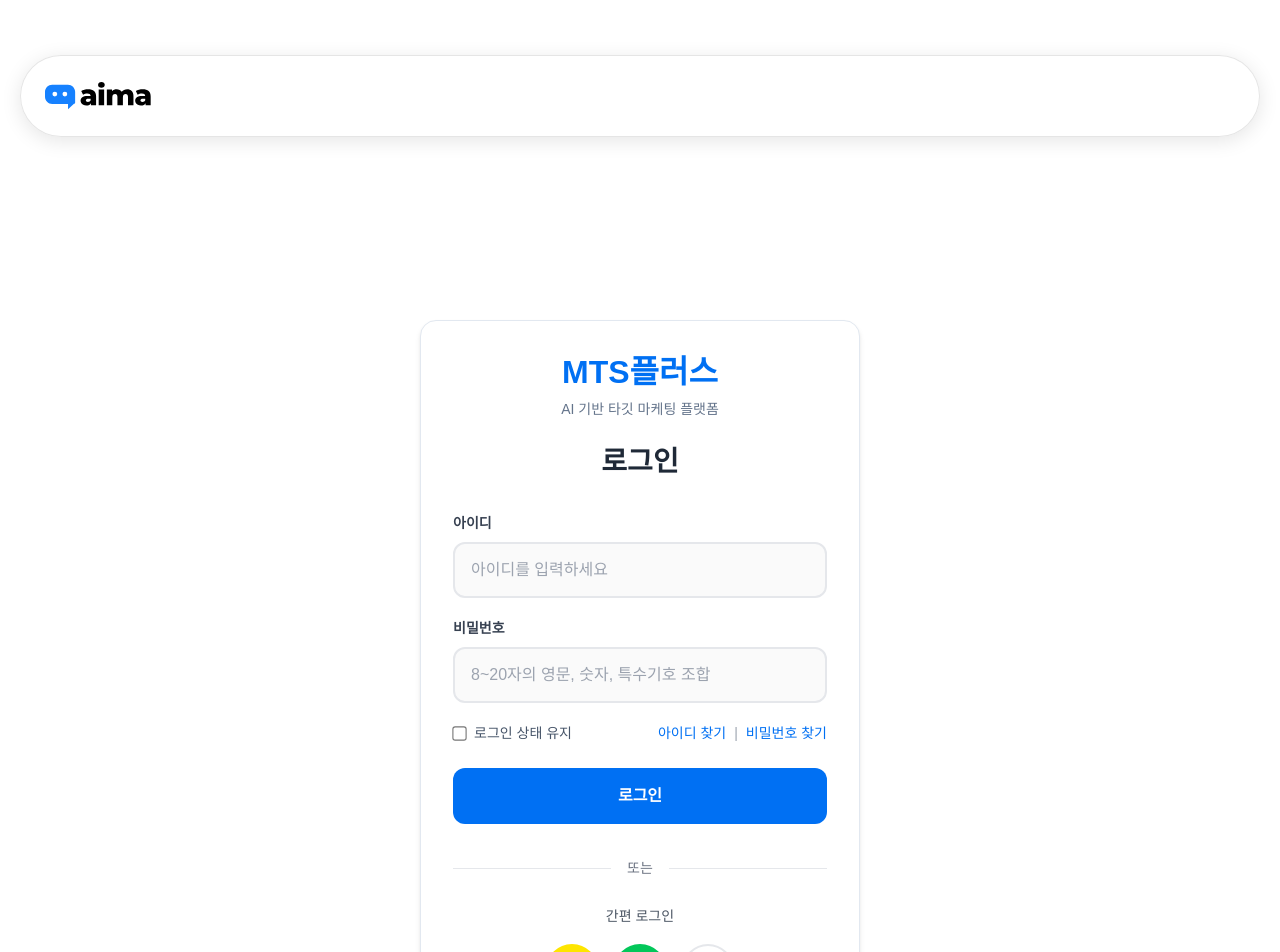
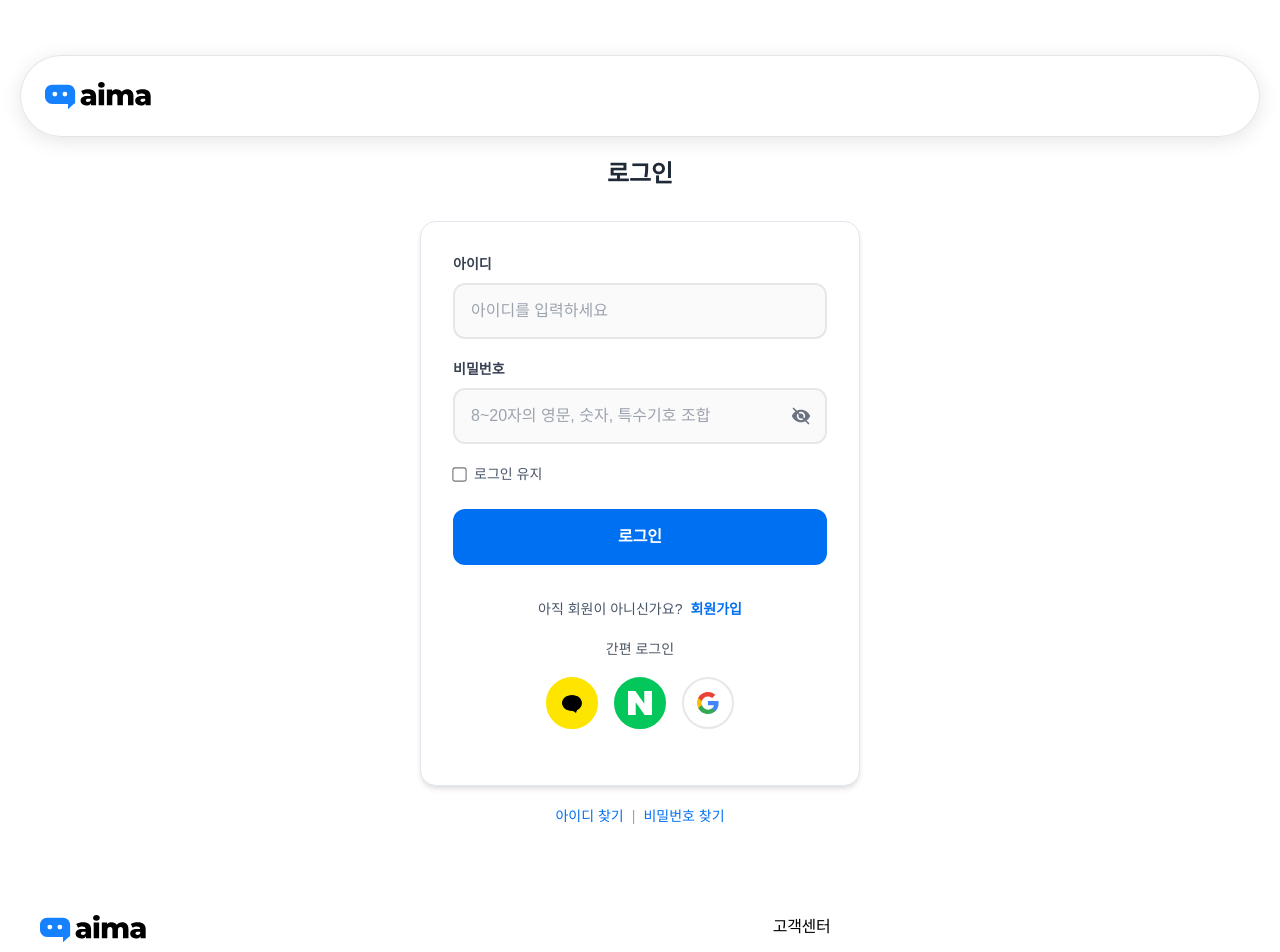
Before and after one commit to mtscoaima/aima, a Next.js app: page /login in a window 1280 px wide. Shown: the top 952 px of the page. Built offline with nearby package versions, Linux system fonts and the light colour scheme.

Commit message:
fix: 로그인 페이지 수정사항 반영

```diff
--- a/src/app/login/login.module.css
+++ b/src/app/login/login.module.css
@@ -4,7 +4,6 @@
   align-items: center;
   justify-content: center;
   padding: 20px;
-  padding-top: max(140px, calc(100vh * 0.15)); /* 동적 상단 여백 */
   z-index: 1;
   position: relative;
 }
@@ -12,6 +11,19 @@
 .loginWrapper {
   width: 100%;
   max-width: 440px;
+}
+
+/* 헤더 */
+.header {
+  text-align: center;
+  margin-bottom: 32px;
+}
+
+.title {
+  font-size: 24px;
+  font-weight: 700;
+  color: #1f2937;
+  margin: 0;
 }
 
 .loginCard {
@@ -94,6 +106,45 @@
   color: #9ca3af;
 }
 
+.passwordInputWrapper {
+  position: relative;
+  display: flex;
+  align-items: center;
+}
+
+.passwordInputWrapper .formInput {
+  padding-right: 50px;
+}
+
+.passwordToggleBtn {
+  position: absolute;
+  right: 12px;
+  background: none;
+  border: none;
+  cursor: pointer;
+  color: #6b7280;
+  padding: 4px;
+  display: flex;
+  align-items: center;
+  justify-content: center;
+  border-radius: 4px;
+  transition: color 0.2s ease, background-color 0.2s ease;
+}
+
+.passwordToggleBtn:hover {
+  color: #0070f3;
+  background-color: rgba(0, 112, 243, 0.05);
+}
+
+.passwordToggleBtn:disabled {
+  cursor: not-allowed;
+  color: #9ca3af;
+}
+
+.passwordToggleBtn svg {
+  flex-shrink: 0;
+}
+
 .formOptions {
   display: flex;
   justify-content: space-between;
@@ -133,6 +184,15 @@
   display: flex;
   align-items: center;
   gap: 8px;
+}
+
+.findLinksExternal {
+  display: flex;
+  align-items: center;
+  justify-content: center;
+  gap: 8px;
+  margin-top: 20px;
+  text-align: center;
 }
 
 .linkSeparator {
@@ -189,8 +249,6 @@
 
 .signupLink {
   text-align: center;
-  padding-top: 24px;
-  border-top: 1px solid #e5e7eb;
 }
 
 .signupLink span {
@@ -324,7 +382,6 @@
   .loginContainer {
     min-height: calc(100vh - 100px);
     padding: 16px;
-    padding-top: 120px; /* 모바일에서 줄어든 navigation 높이 + 여백 */
   }
 
   .loginCard {
@@ -338,13 +395,16 @@
   .loginTitle {
     font-size: 24px;
   }
+
+  .title {
+    font-size: 20px;
+  }
 }
 
 @media (max-width: 480px) {
   .loginContainer {
     min-height: calc(100vh - 80px);
     padding: 12px;
-    padding-top: 100px;
   }
 
   .loginCard {
@@ -359,6 +419,10 @@
     font-size: 20px;
   }
 
+  .title {
+    font-size: 18px;
+  }
+
   .formInput {
     padding: 12px 14px;
     font-size: 15px;
@@ -367,6 +431,10 @@
   .loginButton {
     padding: 14px;
     font-size: 15px;
+  }
+
+  .findLinksExternal {
+    margin-top: 16px;
   }
 }
 
@@ -438,14 +506,12 @@
 /* 확대 시에도 안정적인 레이아웃 */
 @media (min-width: 1200px) {
   .loginContainer {
-    padding-top: 160px;
   }
 }
 
 /* 높이가 작은 화면에서의 최적화 */
 @media (max-height: 700px) {
   .loginContainer {
-    padding-top: max(120px, calc(100vh * 0.18)); /* 높이 비례 증가 */
     min-height: calc(100vh - 100px);
   }
 
@@ -457,7 +523,6 @@
 
 @media (max-height: 600px) {
   .loginContainer {
-    padding-top: max(100px, calc(100vh * 0.2)); /* 더 큰 비율 */
     min-height: calc(100vh - 80px);
   }
 
@@ -477,7 +542,6 @@
 
 @media (max-height: 500px) {
   .loginContainer {
-    padding-top: max(80px, calc(100vh * 0.22)); /* 최대 비율 */
     min-height: calc(100vh - 60px);
   }
 
@@ -507,7 +571,6 @@
 
 @media (max-height: 400px) {
   .loginContainer {
-    padding-top: max(60px, calc(100vh * 0.25)); /* 극소 높이 대응 */
     min-height: calc(100vh - 40px);
   }
 
@@ -550,7 +613,6 @@
 /* 가로 화면 모드에서 높이 최적화 */
 @media (orientation: landscape) and (max-height: 500px) {
   .loginContainer {
-    padding-top: max(50px, calc(100vh * 0.15));
     padding-bottom: 20px;
     min-height: auto;
   }
@@ -588,9 +650,7 @@
     margin-bottom: 10px;
   }
 
-  .signupLink {
-    padding-top: 10px;
-  }
+
 }
 
 /* 터치 디바이스 최적화 */
@@ -616,7 +676,6 @@
   .loginContainer {
     min-height: calc(100vh - 60px);
     padding: 8px;
-    padding-top: max(80px, calc(100vh * 0.2)); /* 동적 상단 여백 */
   }
 
   .loginCard {
@@ -642,8 +701,10 @@
     font-size: 14px;
   }
 
-  .signupLink {
-    padding-top: 16px;
+
+
+  .findLinksExternal {
+    margin-top: 14px;
   }
 }
 
@@ -651,7 +712,6 @@
 @media (max-width: 280px) {
   .loginContainer {
     padding: 4px;
-    padding-top: max(60px, calc(100vh * 0.15));
   }
 
   .loginCard {
@@ -677,15 +737,16 @@
     font-size: 13px;
   }
 
-  .signupLink {
-    padding-top: 12px;
+
+
+  .findLinksExternal {
+    margin-top: 12px;
   }
 }
 
 /* 화면 확대/축소 대응 강화 */
 @media (min-zoom: 150%) {
   .loginContainer {
-    padding-top: max(100px, calc(100vh * 0.15));
     min-height: calc(100vh - 80px);
   }
 
@@ -696,7 +757,6 @@
 
 @media (min-zoom: 200%) {
   .loginContainer {
-    padding-top: max(80px, calc(100vh * 0.15));
     min-height: calc(100vh - 60px);
   }
 
@@ -723,7 +783,6 @@
 /* 화면 비율에 따른 최적화 */
 @media (max-aspect-ratio: 1/2) {
   .loginContainer {
-    padding-top: max(60px, calc(100vh * 0.15));
     padding-bottom: 20px;
   }
 
@@ -744,7 +803,6 @@
 @media (max-width: 1024px) {
   .loginContainer {
     padding: 15px;
-    padding-top: max(120px, calc(100vh * 0.12));
   }
 
   .loginCard {
@@ -763,7 +821,6 @@
 
 @media (max-width: 900px) {
   .loginContainer {
-    padding-top: max(110px, calc(100vh * 0.1));
   }
 
   .loginCard {
@@ -794,7 +851,6 @@
 @media (max-width: 320px) {
   .loginContainer {
     padding: 8px;
-    padding-top: max(100px, calc(100vh * 0.08));
   }
 
   .loginCard {
@@ -822,9 +878,7 @@
   }
 
   .formOptions {
-    flex-direction: column;
-    align-items: flex-start;
-    gap: 12px;
+    justify-content: flex-start;
   }
 
   .checkboxText,
@@ -836,12 +890,15 @@
   .signupButton {
     font-size: 13px;
   }
+
+  .findLinksExternal {
+    margin-top: 16px;
+  }
 }
 
 /* 가로 모드 최적화 */
 @media (max-width: 900px) and (orientation: landscape) {
   .loginContainer {
-    padding-top: 80px;
     min-height: calc(100vh - 80px);
   }
 
@@ -889,6 +946,18 @@
     display: flex;
     align-items: center;
   }
+
+  .findLinksExternal .forgotLink {
+    min-height: 44px;
+    display: flex;
+    align-items: center;
+  }
+
+  .passwordToggleBtn {
+    min-width: 44px;
+    min-height: 44px;
+    padding: 8px;
+  }
 }
 
 /* 터치 디바이스에서 SNS 버튼 최적화 */
@@ -904,10 +973,28 @@
   }
 }
 
+/* 작은 화면에서 비밀번호 버튼 최적화 */
+@media (max-width: 480px) {
+  .passwordInputWrapper .formInput {
+    padding-right: 40px;
+  }
+
+  .passwordToggleBtn {
+    right: 8px;
+    min-width: 28px;
+    min-height: 28px;
+    padding: 4px;
+  }
+
+  .passwordToggleBtn svg {
+    width: 16px;
+    height: 16px;
+  }
+}
+
 /* 고해상도 디스플레이 */
 @media (min-width: 1400px) {
   .loginContainer {
-    padding-top: max(160px, calc(100vh * 0.18));
   }
 
   .loginCard {
@@ -932,4 +1019,13 @@
     padding: 18px;
     font-size: 17px;
   }
+
+  .passwordInputWrapper .formInput {
+    padding-right: 60px;
+  }
+
+  .passwordToggleBtn {
+    right: 14px;
+    padding: 6px;
+  }
 }
--- a/src/app/login/page.tsx
+++ b/src/app/login/page.tsx
@@ -45,8 +45,9 @@ export default function LoginPage() {
     password: "",
     rememberMe: false,
   });
+  const [showPassword, setShowPassword] = useState(false);
 
-  const { login, isLoading, error, isAuthenticated } = useAuth();
+  const { login, isLoading, error, isAuthenticated, user } = useAuth();
   const router = useRouter();
 
   // 카카오 SDK 초기화
@@ -116,12 +117,18 @@ export default function LoginPage() {
     };
   }, []);
 
-  // 이미 로그인된 사용자는 루트 페이지로 리다이렉트
+  // 이미 로그인된 사용자는 대시보드로 리다이렉트
   useEffect(() => {
-    if (isAuthenticated) {
-      router.replace("/");
+    if (isAuthenticated && user) {
+      if (user.role === "ADMIN") {
+        router.replace("/admin/user-management");
+      } else if (user.role === "SALESPERSON") {
+        router.replace("/salesperson/referrals");
+      } else {
+        router.replace("/my-site/advertiser/dashboard");
       }
-  }, [isAuthenticated, router]);
+    }
+  }, [isAuthenticated, user, router]);
 
   // 로그인된 사용자에게는 로딩 화면 표시
   if (isAuthenticated) {
@@ -129,14 +136,9 @@ export default function LoginPage() {
       <div className={styles.loginContainer}>
         <div className={styles.loginWrapper}>
           <div className={styles.loginCard}>
-            <div className={styles.loginHeader}>
-              <div className={styles.logoSection}>
-                <h1 className={styles.logoText}>MTS플러스</h1>
-                <p className={styles.subtitle}>AI 기반 타깃 마케팅 플랫폼</p>
-              </div>
-            </div>
+
             <div style={{ textAlign: "center", padding: "2rem" }}>
-              <p>이미 로그인되어 있습니다. 메인 페이지로 이동합니다...</p>
+              <p>이미 로그인되어 있습니다. 대시보드로 이동합니다...</p>
             </div>
           </div>
         </div>
@@ -152,17 +154,27 @@ export default function LoginPage() {
     }));
   };
 
+  const togglePasswordVisibility = () => {
+    setShowPassword(!showPassword);
+  };
+
   const handleSubmit = async (e: React.FormEvent) => {
     e.preventDefault();
 
     try {
-      await login({
+      const userData = await login({
         username: formData.username,
         password: formData.password,
       });
 
-      // 로그인 성공 시 메인 페이지로 이동
-      router.push("/");
+      // 로그인 성공 시 사용자 역할에 따라 대시보드로 이동
+      if (userData.role === "ADMIN") {
+        router.push("/admin/user-management");
+      } else if (userData.role === "SALESPERSON") {
+        router.push("/salesperson/referrals");
+      } else {
+        router.push("/my-site/advertiser/dashboard");
+      }
     } catch (err) {
       // 에러는 AuthContext에서 처리됨
       console.error("로그인 실패:", err);
@@ -291,8 +303,15 @@ export default function LoginPage() {
           const { tokenManager } = await import("@/lib/api");
           tokenManager.setTokens(data.accessToken, data.refreshToken);
 
-          // 페이지 새로고침으로 인증 상태 업데이트
-          window.location.href = "/";
+          // 사용자 역할에 따라 적절한 페이지로 리다이렉트
+          const userRole = data.user?.role;
+          if (userRole === "ADMIN") {
+            window.location.href = "/admin/user-management";
+          } else if (userRole === "SALESPERSON") {
+            window.location.href = "/salesperson/referrals";
+          } else {
+            window.location.href = "/my-site/advertiser/dashboard";
+          }
         }
       } else {
         console.error("❌ 카카오 로그인 API 오류:", data);
@@ -423,8 +442,15 @@ export default function LoginPage() {
           const { tokenManager } = await import("@/lib/api");
           tokenManager.setTokens(data.accessToken, data.refreshToken);
 
-          // 페이지 새로고침으로 인증 상태 업데이트
-          window.location.href = "/";
+          // 사용자 역할에 따라 적절한 페이지로 리다이렉트
+          const userRole = data.user?.role;
+          if (userRole === "ADMIN") {
+            window.location.href = "/admin/user-management";
+          } else if (userRole === "SALESPERSON") {
+            window.location.href = "/salesperson/referrals";
+          } else {
+            window.location.href = "/my-site/advertiser/dashboard";
+          }
         }
       } else {
         console.error("❌ [네이버 로그인] API 오류:", data);
@@ -539,8 +565,15 @@ export default function LoginPage() {
           const { tokenManager } = await import("@/lib/api");
           tokenManager.setTokens(data.accessToken, data.refreshToken);
 
-          // 페이지 새로고침으로 인증 상태 업데이트
-          window.location.href = "/";
+          // 사용자 역할에 따라 적절한 페이지로 리다이렉트
+          const userRole = data.user?.role;
+          if (userRole === "ADMIN") {
+            window.location.href = "/admin/user-management";
+          } else if (userRole === "SALESPERSON") {
+            window.location.href = "/salesperson/referrals";
+          } else {
+            window.location.href = "/my-site/advertiser/dashboard";
+          }
         }
       } else {
         console.error("🔴 구글 로그인 API 오류:", data);
@@ -559,15 +592,13 @@ export default function LoginPage() {
   return (
     <div className={styles.loginContainer}>
       <div className={styles.loginWrapper}>
+        {/* 헤더 */}
+        <div className={styles.header}>
+          <h1 className={styles.title}>로그인</h1>
+        </div>
+
         <div className={styles.loginCard}>
-          {/* 로고 및 제목 */}
-          <div className={styles.loginHeader}>
-            <div className={styles.logoSection}>
-              <h1 className={styles.logoText}>MTS플러스</h1>
-              <p className={styles.subtitle}>AI 기반 타깃 마케팅 플랫폼</p>
-            </div>
-            <h2 className={styles.loginTitle}>로그인</h2>
-          </div>
+
 
           {/* 에러 메시지 */}
           {error && <div className={styles.errorMessage}>{error}</div>}
@@ -595,8 +626,9 @@ export default function LoginPage() {
               <label htmlFor="password" className={styles.formLabel}>
                 비밀번호
               </label>
+              <div className={styles.passwordInputWrapper}>
                 <input
-                type="password"
+                  type={showPassword ? "text" : "password"}
                   id="password"
                   name="password"
                   value={formData.password}
@@ -606,6 +638,43 @@ export default function LoginPage() {
                   required
                   disabled={isLoading}
                 />
+                <button
+                  type="button"
+                  onClick={togglePasswordVisibility}
+                  className={styles.passwordToggleBtn}
+                  disabled={isLoading}
+                >
+                  <svg
+                    width="20"
+                    height="20"
+                    viewBox="0 0 24 24"
+                    fill="none"
+                    xmlns="http://www.w3.org/2000/svg"
+                  >
+                    {showPassword ? (
+                      <>
+                        <path
+                          d="M12 4.5C7 4.5 2.73 7.61 1 12c1.73 4.39 6 7.5 11 7.5s9.27-3.11 11-7.5c-1.73-4.39-6-7.5-11-7.5zM12 17c-2.76 0-5-2.24-5-5s2.24-5 5-5 5 2.24 5 5-2.24 5-5 5zm0-8c-1.66 0-3 1.34-3 3s1.34 3 3 3 3-1.34 3-3-1.34-3-3-3z"
+                          fill="currentColor"
+                        />
+                      </>
+                    ) : (
+                      <>
+                        <path
+                          d="M12 4.5C7 4.5 2.73 7.61 1 12c1.73 4.39 6 7.5 11 7.5s9.27-3.11 11-7.5c-1.73-4.39-6-7.5-11-7.5zM12 17c-2.76 0-5-2.24-5-5s2.24-5 5-5 5 2.24 5 5-2.24 5-5 5zm0-8c-1.66 0-3 1.34-3 3s1.34 3 3 3 3-1.34 3-3-1.34-3-3-3z"
+                          fill="currentColor"
+                        />
+                        <path
+                          d="M3 3L21 21"
+                          stroke="currentColor"
+                          strokeWidth="2"
+                          strokeLinecap="round"
+                        />
+                      </>
+                    )}
+                  </svg>
+                </button>
+              </div>
             </div>
 
             <div className={styles.formOptions}>
@@ -618,17 +687,8 @@ export default function LoginPage() {
                   className={styles.checkboxInput}
                   disabled={isLoading}
                 />
-                <span className={styles.checkboxText}>로그인 상태 유지</span>
+                <span className={styles.checkboxText}>로그인 유지</span>
               </label>
-              <div className={styles.findLinks}>
-                <Link href="/auth/find-username" className={styles.forgotLink}>
-                  아이디 찾기
-                </Link>
-                <span className={styles.linkSeparator}>|</span>
-                <Link href="/auth/find-password" className={styles.forgotLink}>
-                  비밀번호 찾기
-                </Link>
-              </div>
             </div>
 
             <button
@@ -639,12 +699,16 @@ export default function LoginPage() {
               {isLoading ? "로그인 중..." : "로그인"}
             </button>
           </form>
-
+ {/* 회원가입 링크 */}
+ <div className={styles.signupLink}>
+            <span>아직 회원이 아니신가요?</span>
+            <Link href="/signup" className={styles.signupButton}>
+              회원가입
+            </Link>
+          </div>
           {/* SNS 로그인 섹션 */}
           <div className={styles.snsLoginSection}>
-            <div className={styles.divider}>
-              <span className={styles.dividerText}>또는</span>
-            </div>
+
 
             <div className={styles.socialLoginHeader}>
               <span className={styles.socialLoginText}>간편 로그인</span>
@@ -707,13 +771,18 @@ export default function LoginPage() {
             </div>
           </div>
 
-          {/* 회원가입 링크 */}
-          <div className={styles.signupLink}>
-            <span>아직 계정이 없으신가요?</span>
-            <Link href="/signup" className={styles.signupButton}>
-              회원가입
+
+        </div>
+
+        {/* 아이디/비밀번호 찾기 링크 - modal 외부 */}
+        <div className={styles.findLinksExternal}>
+          <Link href="/auth/find-username" className={styles.forgotLink}>
+            아이디 찾기
           </Link>
-          </div>
+          <span className={styles.linkSeparator}>|</span>
+          <Link href="/auth/find-password" className={styles.forgotLink}>
+            비밀번호 찾기
+          </Link>
         </div>
       </div>
     </div>
--- a/src/app/signup/page.tsx
+++ b/src/app/signup/page.tsx
@@ -72,15 +72,21 @@ export default function SignupPage() {
   const [currentTermsType, setCurrentTermsType] =
     useState<TermsType>("service");
 
-  const { isLoading, isAuthenticated } = useAuth();
+  const { isLoading, isAuthenticated, user } = useAuth();
   const router = useRouter();
 
-  // 이미 로그인된 사용자는 루트 페이지로 리다이렉트
+  // 이미 로그인된 사용자는 대시보드로 리다이렉트
   useEffect(() => {
-    if (isAuthenticated) {
-      router.replace("/");
+    if (isAuthenticated && user) {
+      if (user.role === "ADMIN") {
+        router.replace("/admin/user-management");
+      } else if (user.role === "SALESPERSON") {
+        router.replace("/salesperson/referrals");
+      } else {
+        router.replace("/my-site/advertiser/dashboard");
+      }
     }
-  }, [isAuthenticated, router]);
+  }, [isAuthenticated, user, router]);
 
   // URL에서 social 파라미터와 socialUserId 확인
   useEffect(() => {
@@ -311,7 +317,7 @@ export default function SignupPage() {
               </div>
             </div>
             <div style={{ textAlign: "center", padding: "2rem" }}>
-              <p>이미 로그인되어 있습니다. 메인 페이지로 이동합니다...</p>
+              <p>이미 로그인되어 있습니다. 대시보드로 이동합니다...</p>
             </div>
           </div>
         </div>
--- a/src/contexts/AuthContext.tsx
+++ b/src/contexts/AuthContext.tsx
@@ -39,7 +39,7 @@ interface AuthContextType {
   user: User | null;
   isLoading: boolean;
   isAuthenticated: boolean;
-  login: (loginData: LoginRequest) => Promise<void>;
+  login: (loginData: LoginRequest) => Promise<User>;
   signup: (signupData: SignupRequest) => Promise<void>;
   logout: () => void;
   error: string | null;
@@ -231,6 +231,9 @@ export function AuthProvider({ children }: { children: ReactNode }) {
 
       // 사용자 정보 설정 (캐시도 함께 업데이트)
       updateUser(response.user);
+
+      // 사용자 정보 반환 (리다이렉트에 사용)
+      return response.user;
     } catch (err) {
       const errorMessage =
         err instanceof Error ? err.message : "로그인에 실패했습니다.";
```
Also changed, not shown: src/app/page.tsx (+3 -17 lines). Lines whose indentation alone changed are shown as unchanged.
